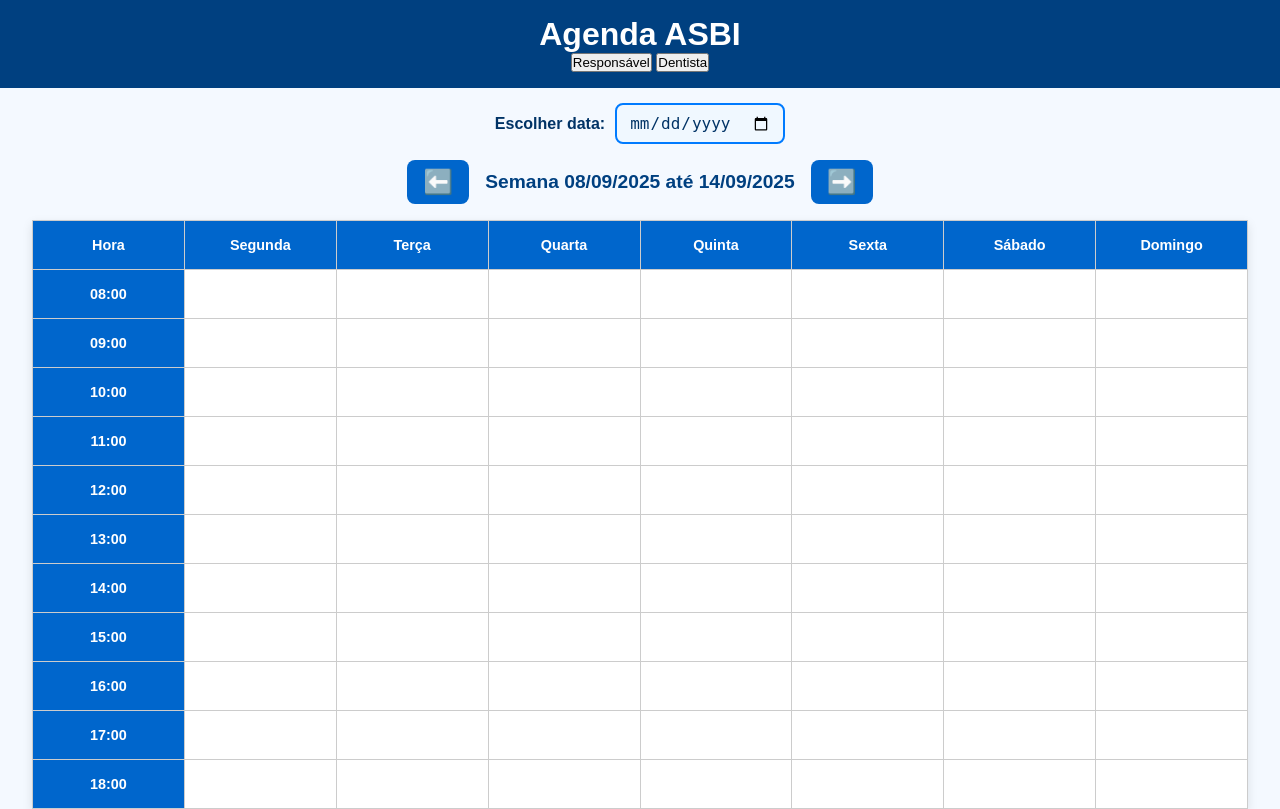
After one commit to Cris2700/agendamento, a PHP site: page /agenda.html in a window 1280 px wide. The commit adds this page. Run offline with PHP 8.4, Linux system fonts and the light colour scheme; lists and menus that the app fills with data are empty.

Commit message:
Add files via upload

```diff
--- /dev/null
+++ b/agenda.html
@@ -0,0 +1,83 @@
+<!DOCTYPE html>
+<html lang="en">
+<head>
+    <meta charset="UTF-8">
+    <meta name="viewport" content="width=device-width, initial-scale=1.0">
+    <title>Document</title>
+    <link rel="stylesheet" href="style.css">
+</head>
+<body>
+    <header>
+    <h1>Agenda ASBI</h1>
+  <div class="switch-user">
+    <button id="modoResponsavel">Responsável</button>
+    <button id="modoDentista">Dentista</button>
+  </div>
+  </header>
+
+  <main>
+    <!-- Controles da semana -->
+     <div class="data-selector">
+    <label for="dataEscolhida">Escolher data:</label>
+    <input type="date" id="dataEscolhida">
+  </div>
+    <div class="semana-controles">
+      <button id="prevWeek">⬅️</button>
+      <h2 id="semanaTitulo">Semana atuak</h2>
+      <button id="nextWeek">➡️</button>
+    </div>
+
+
+
+    <section id="formDentista" style="display: none; margin: 20px;">
+    <h2>Liberar horários (Dentista)</h2>
+    <label for="dataDentista">Data:</label>
+    <input type="date" id="dataDentista">
+
+    <label for="horaInicio">De:</label>
+    <input type="time" id="horaInicio" value="08:00">
+
+    <label for="horaFim">Até:</label>
+    <input type="time" id="horaFim" value="12:00">
+
+    <button id="btnLiberar">Liberar Horário</button>
+  </section>
+
+
+    <!-- Tabela de horários -->
+    <table id="tabela-agenda">
+      <thead>
+        <tr>
+          <th>Hora</th>
+          <th>Segunda</th>
+          <th>Terça</th>
+          <th>Quarta</th>
+          <th>Quinta</th>
+          <th>Sexta</th>
+          <th>Sábado</th>
+          <th>Domingo</th>
+        </tr>
+      </thead>
+      <tbody>
+        <!-- O JS vai preencher automaticamente de 08:00 até 18:00 -->
+      </tbody>
+    </table>
+  </main>
+
+  <!-- Modal -->
+  <div id="modal" class="modal">
+    <div class="modal-content">
+      <span class="close">&times;</span>
+      <h3>Confirmar Agendamento</h3>
+      <p><strong>Dentista:</strong> <span id="modal-dentista"></span></p>
+      <p><strong>Local:</strong> <span id="modal-local"></span></p>
+      <p><strong>Data:</strong> <span id="modal-data"></span></p>
+      <p><strong>Hora:</strong> <span id="modal-hora"></span></p>
+      <button class="btn confirmar">Confirmar</button>
+      <button class="btn cancelar">Cancelar</button>
+    </div>
+  </div>
+
+  <script src="agenda.js"></script>
+</body>
+</html>
--- a/agenda.js
+++ b/agenda.js
@@ -140,6 +140,13 @@ document.addEventListener("DOMContentLoaded", () => {
     gerarTabela(currentMonday);
   });
 
+  document.getElementById("dataEscolhida").addEventListener("change", (e) => {
+  const dataEscolhida = new Date(e.target.value);
+  currentMonday = getMonday(dataEscolhida);
+  gerarTabela(currentMonday);
+});
+
+
   // Modal (responsável)
   btnFechar.addEventListener("click", () => modal.style.display = "none");
   btnCancelar.addEventListener("click", () => modal.style.display = "none");
--- a/style.css
+++ b/style.css
@@ -157,3 +157,75 @@ header {
 .cancelar:hover {
   background: #999;
 }
+.data-selector {
+  display: flex;
+  align-items: center;
+  justify-content: center;
+  gap: 10px;
+  margin: 15px 0;
+}
+
+.data-selector label {
+  font-weight: bold;
+  color: #003366;
+  font-size: 1rem;
+}
+
+.data-selector input[type="date"] {
+  padding: 8px 12px;
+  border: 2px solid #007BFF;
+  border-radius: 8px;
+  background-color: #f0f8ff;
+  color: #003366;
+  font-size: 1rem;
+  cursor: pointer;
+  transition: all 0.3s ease;
+}
+
+.data-selector input[type="date"]:hover {
+  border-color: #0056b3;
+  background-color: #e6f2ff;
+}
+
+.data-selector input[type="date"]:focus {
+  outline: none;
+  border-color: #004080;
+  box-shadow: 0 0 5px rgba(0, 64, 128, 0.5);
+}
+#agendaContainer {
+  position: relative;
+  width: 100%;
+  overflow: hidden; /* esconde as tabelas que deslizam */
+  height: 100%;
+}
+
+.tabela-semana {
+  position: absolute;
+  top: 0;
+  left: 0;
+  width: 100%;
+  transition: transform 0.5s ease, opacity 0.5s ease;
+}
+
+.tabela-semana.entrando-direita {
+  transform: translateX(100%);
+  opacity: 0;
+}
+.tabela-semana.entrando-esquerda {
+  transform: translateX(-100%);
+  opacity: 0;
+}
+
+.tabela-semana.visivel {
+  transform: translateX(0);
+  opacity: 1;
+}
+
+.tabela-semana.saindo-esquerda {
+  transform: translateX(-100%);
+  opacity: 0;
+}
+.tabela-semana.saindo-direita {
+  transform: translateX(100%);
+  opacity: 0;
+}
```
